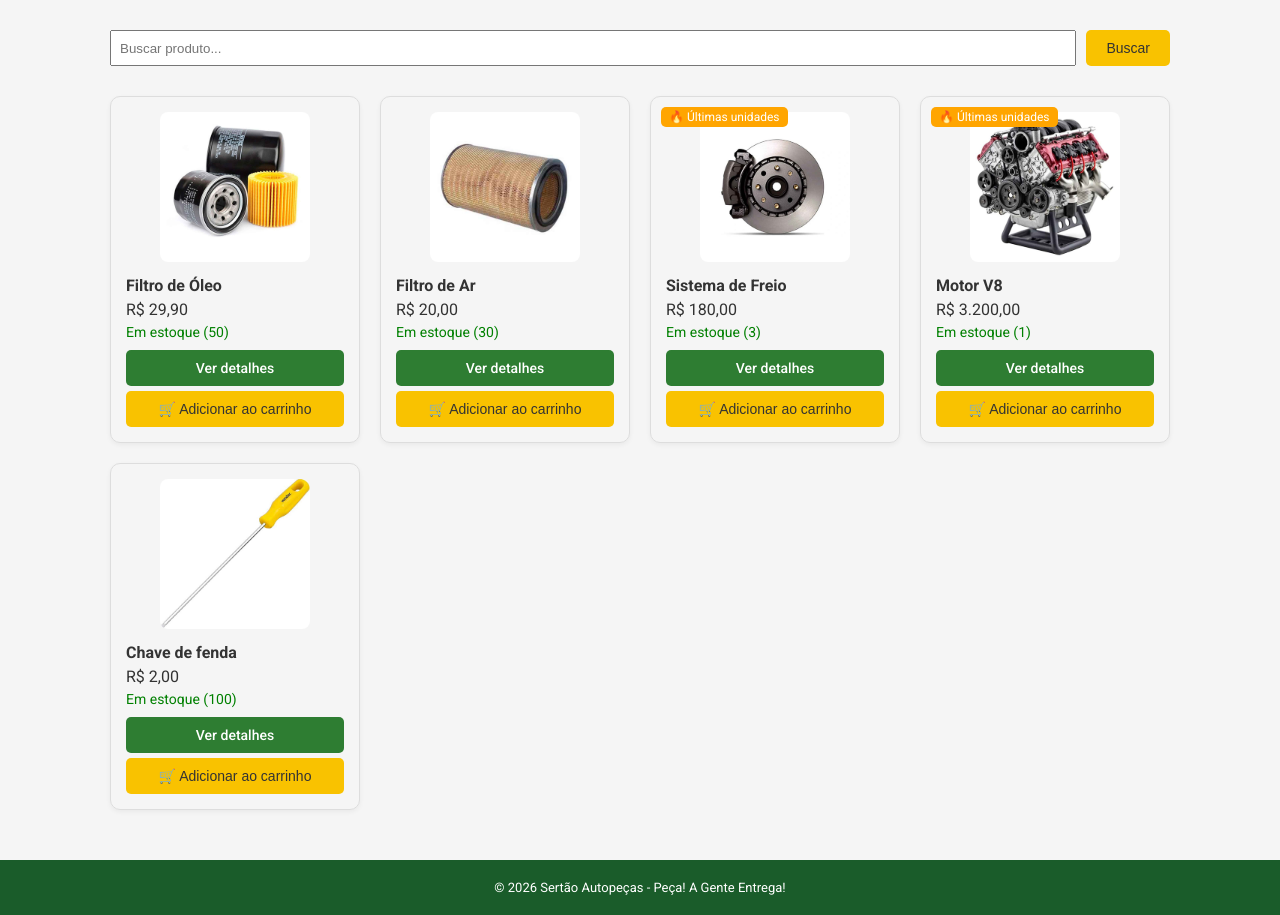
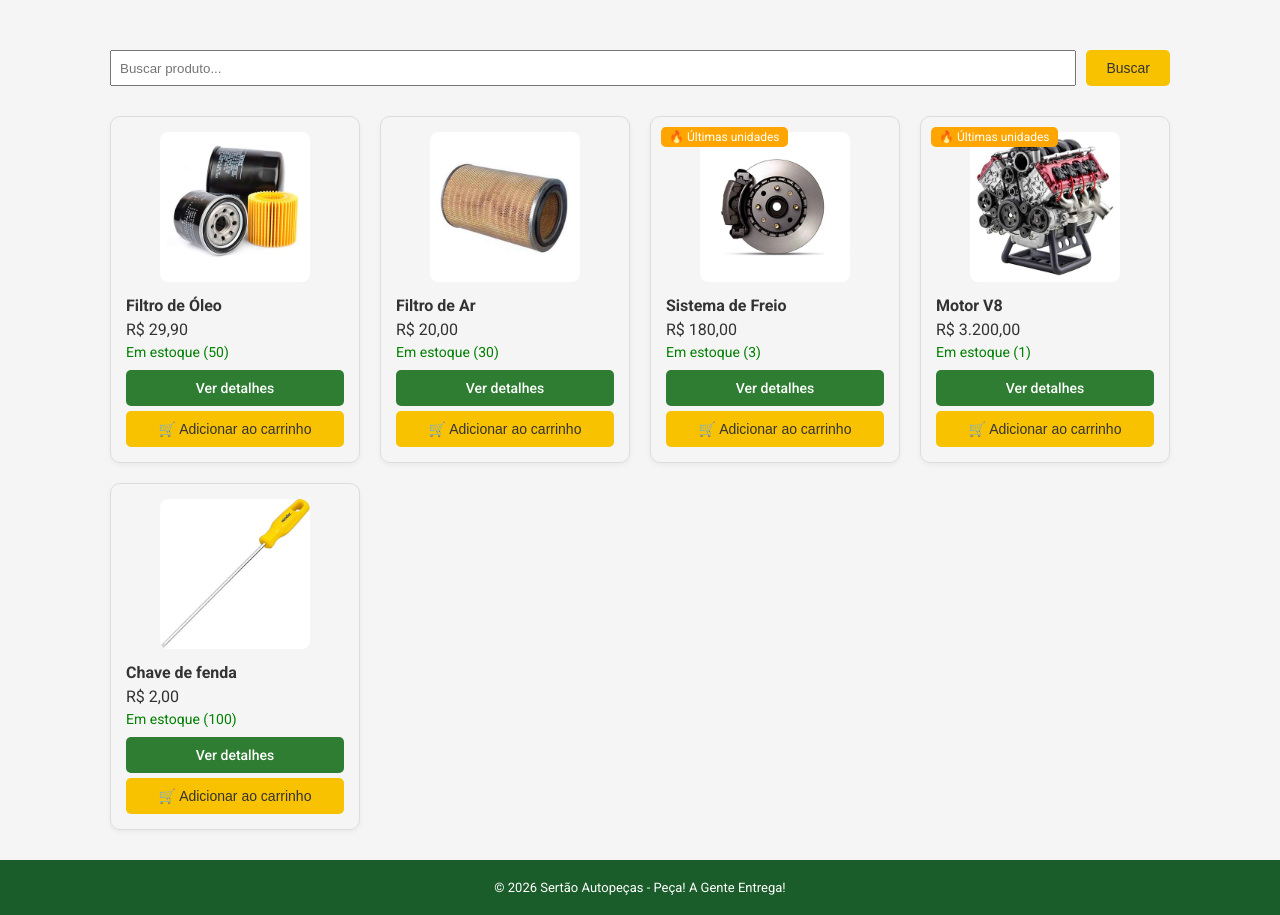
Before and after one commit to Odyjmm/sertao_autopecas, a Flask app: page /loja in a window 1280 px wide. Shown: the part 88-1003 px from the top of the page. Run offline with Flask 3, Linux system fonts and the light colour scheme.

Commit message:
Ajuste de rodapé e Grid de produtos

```diff
--- a/app/templates/base.html
+++ b/app/templates/base.html
@@ -16,6 +16,10 @@
             font-family: 'Roboto', sans-serif;
             background-color: #f5f5f5;
             color: #333333;
+
+            display: flex;
+            flex-direction: column;
+            min-height: 100vh;
         }
 
         /* NAVBAR */
@@ -56,8 +60,11 @@
         /* CONTEÚDO */
         .container {
             max-width: 1100px;
+            width: 100%;
             margin: 30px auto;
             padding: 0 20px;
+
+            flex: 1;
         }
 
         /* BOTÕES */
@@ -151,7 +158,6 @@
             color: #ffffff;
             text-align: center;
             padding: 20px;
-            margin-top: 50px;
             font-size: 13px;
         }
     </style>
--- a/app/templates/loja/busca.html
+++ b/app/templates/loja/busca.html
@@ -12,7 +12,7 @@
 
 <div style="
     display: grid;
-    grid-template-columns: repeat(auto-fill, minmax(220px, 1fr));
+        grid-template-columns: repeat(auto-fill, minmax(220px, 1fr));
     gap: 20px;
     margin-top: 30px;
 ">
--- a/app/templates/loja/catalogo.html
+++ b/app/templates/loja/catalogo.html
@@ -14,7 +14,7 @@
 
 <div style="
     display: grid;
-    grid-template-columns: repeat(auto-fill, minmax(220px, 1fr));
+        grid-template-columns: repeat(auto-fill, minmax(220px, 1fr));
     gap: 20px;
     margin-top: 30px;
 ">
```
